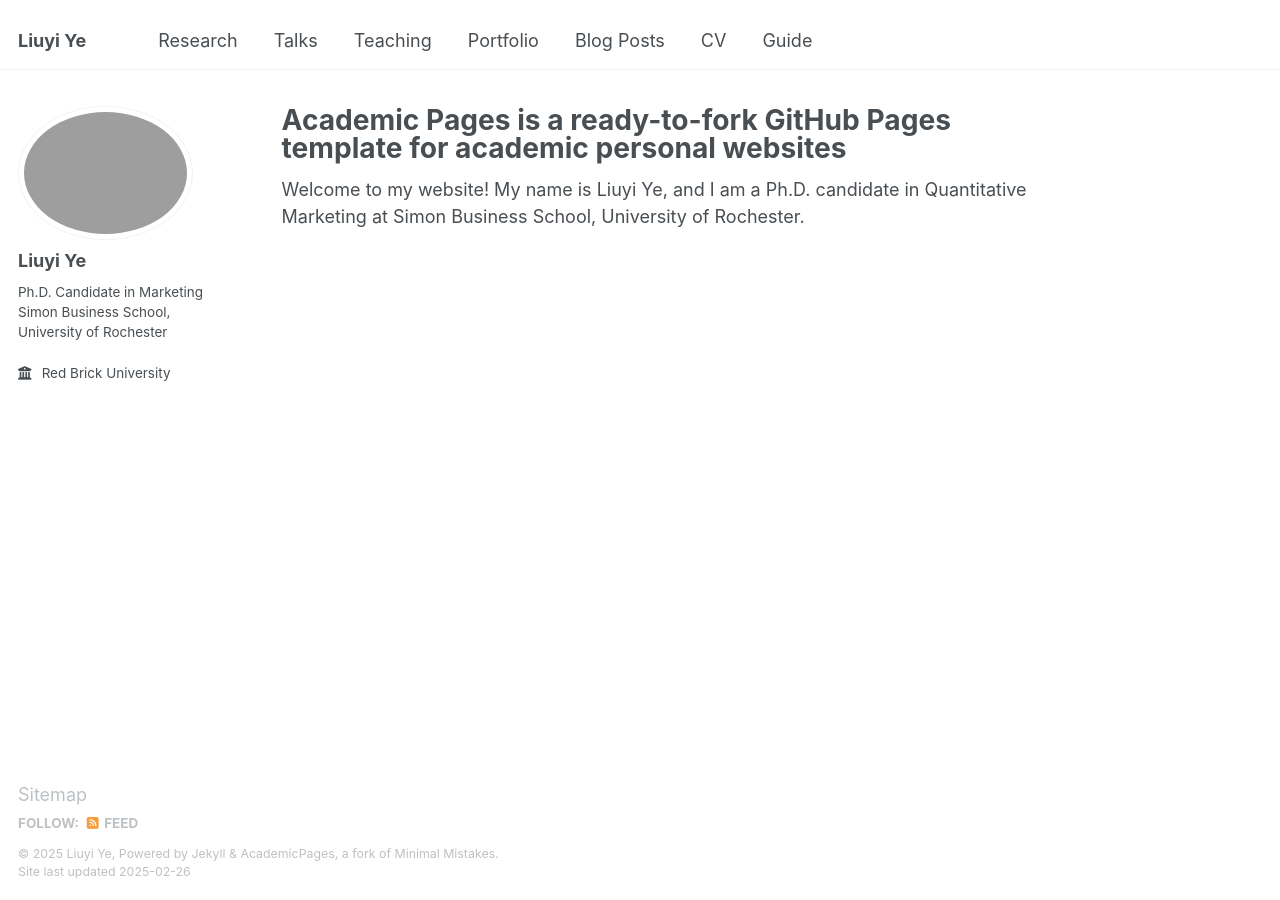
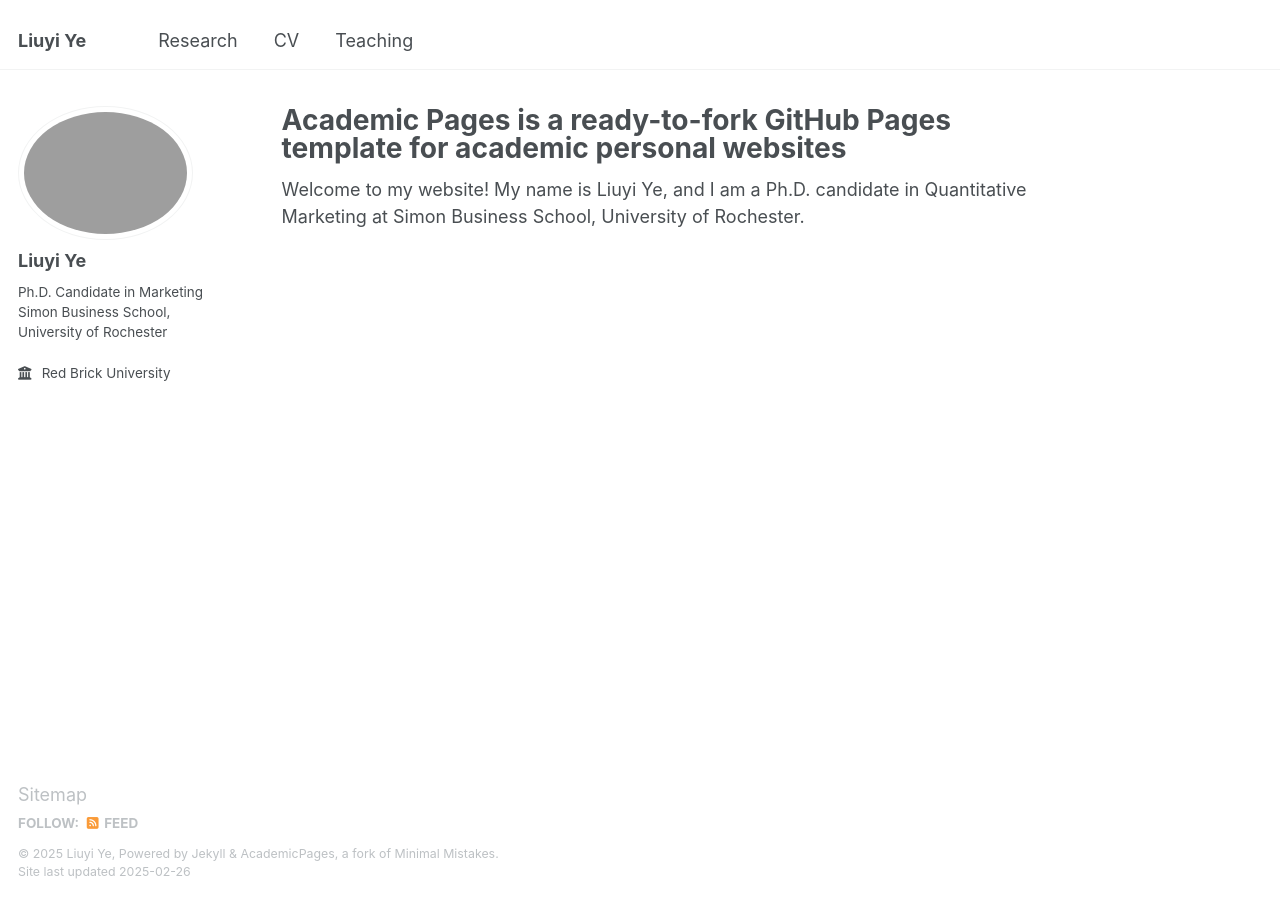
Before and after one commit to jamesyeh111/liuyiye, a Jekyll site: the page built from _pages/about.md, in a window 1280 px wide. Built offline with Jekyll 4.4.1, drawn with Linux system fonts in a browser that asks for light colours.

Commit message:
Update navigation.yml

```diff
--- a/_data/navigation.yml
+++ b/_data/navigation.yml
@@ -8,20 +8,8 @@ main:
   - title: "Research"
     url: /publications/
 
-  - title: "Talks"
-    url:
+  - title: "CV"
+    url: /cv/
 
   - title: "Teaching"
     url: /teaching/
-
-  - title: "Portfolio"
-    url:
-
-  - title: "Blog Posts"
-    url:
-
-  - title: "CV"
-    url: /cv/
-
-  - title: "Guide"
-    url:
```
